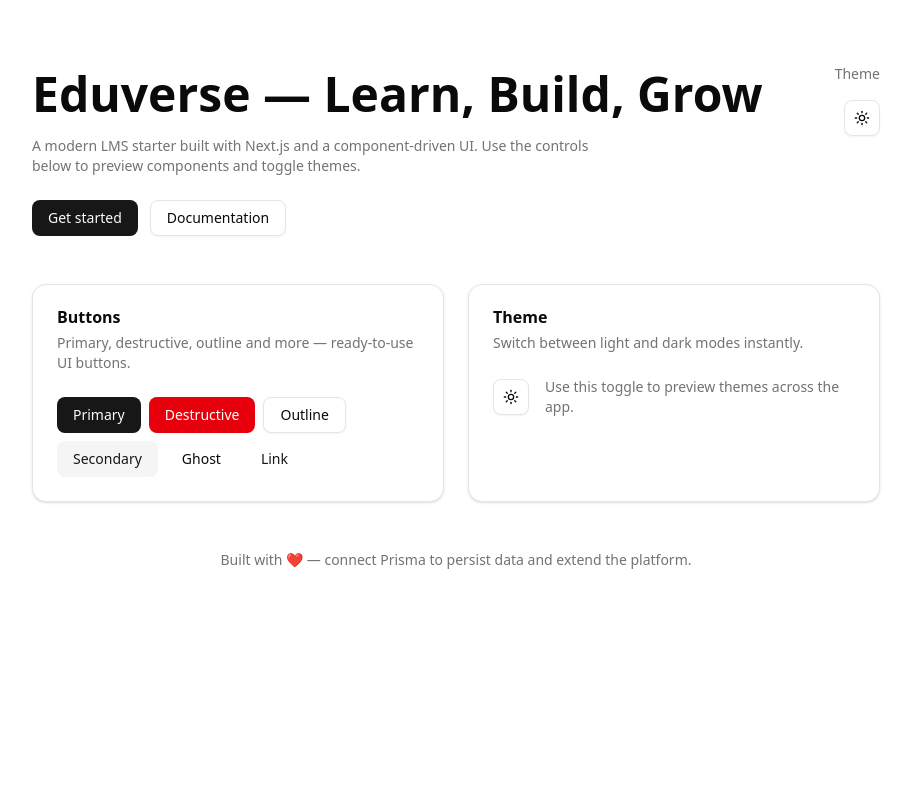
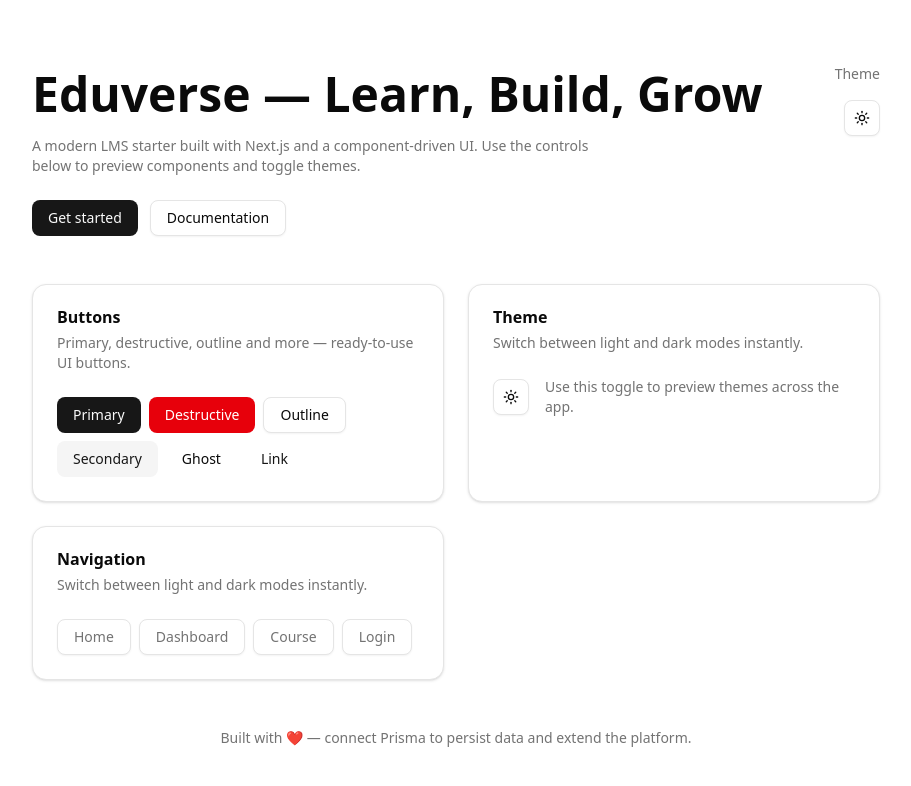
Before and after one commit to aashikur/eduverse-lms-platform, a Next.js app: page / in a window 1280 px wide. Shown: the top 786 px of the page, without its empty margins (184-1095 px from the left). Built offline with nearby package versions, Linux system fonts and the light colour scheme.

Commit message:
navigation

```diff
--- a/src/app/(public)/CourseDetails/page.tsx
+++ b/src/app/(public)/CourseDetails/page.tsx
@@ -82,14 +82,14 @@ const CourseDetails: React.FC<CourseDetailsProps> = () => {
         {/* --- 1. Hero Section: The Problem & The Solution (Dark/Light Shade Contrast) --- */}
         <header className="pt-16 pb-12 text-center relative overflow-hidden rounded-3xl bg-gray-950 border border-purple-900/50 shadow-2xl">
            {/* Background subtle gradient for premium feel */}
-           <div className="absolute inset-0 bg-gradient-to-br from-gray-900 to-black opacity-70"></div>
+           <div className="absolute inset-0 from-gray-900 to-black opacity-70"></div>
            <div className="relative z-10 p-8 sm:p-12">
               <p className="text-sm font-medium uppercase tracking-widest text-purple-400 mb-2">The Gravix Mastery Course</p>
               <h1 className="text-5xl sm:text-7xl font-extrabold text-white mb-6 leading-tight">
                   <span className="text-purple-500">Gravix</span>: Edit. Earn. Elevate.
               </h1>
               <h2 className="text-2xl sm:text-3xl font-light text-gray-300 max-w-4xl mx-auto">
-                 "**Why people can't learn video editing and earn money**?" We solve this with a complete editing and business blueprint.
+                Lorem ipsum dolor sit amet, consectetur adipisicing elit. Quaerat, esse?
               </h2>
               <div className="mt-8">
                  <Button>
--- /dev/null
+++ b/src/app/not-found.tsx
@@ -0,0 +1,23 @@
+'use client'
+
+import Link from 'next/link'
+
+export default function NotFound() {
+  return (
+    <div className="flex flex-col items-center justify-center min-h-screen text-center bg-gray-50 dark:bg-gray-900">
+      <h1 className="text-6xl font-bold text-blue-600 mb-4">404</h1>
+      <h2 className="text-2xl font-semibold text-gray-800 dark:text-gray-100 mb-2">
+        Page Not Found
+      </h2>
+      <p className="text-gray-600 dark:text-gray-400 mb-6 max-w-md">
+        Sorry, the page you’re looking for doesn’t exist or has been moved.
+      </p>
+      <Link
+        href="/"
+        className="px-6 py-2 text-white bg-blue-600 hover:bg-blue-700 rounded-lg transition-colors"
+      >
+        Go Back Home
+      </Link>
+    </div>
+  )
+}
--- a/src/app/page.tsx
+++ b/src/app/page.tsx
@@ -7,6 +7,21 @@ import {
   CardTitle,
 } from "@/components/ui/card";
 import { ThemeToggle } from "@/components/ui/ThemeToggle";
+import Link from "next/link";
+
+
+export interface NavLink  {
+  href: string,
+  label: string
+}
+
+// nav with links, home, about, contact, dashboard, login with link
+export const navItems : NavLink[] = [
+  {href: '/', label: 'Home'},
+  {href: '/dashboard', label: 'Dashboard'},
+  {href: '/course', label: 'Course'},
+  {href: '/login', label: 'Login'},
+]
 
 export default function HomePage() {
   return (
@@ -67,6 +82,29 @@ export default function HomePage() {
             </div>
           </CardContent>
         </Card>
+
+
+        <Card>
+          <CardHeader>
+            <CardTitle>Navigation</CardTitle>
+            <CardDescription>Switch between light and dark modes instantly.</CardDescription>
+          </CardHeader>
+          <CardContent>
+            <div className="flex items-center gap-4">
+              <span className="text-sm text-muted-foreground space-x-2">
+
+                {navItems.map((item) => (
+                  <Button variant={'outline'} key={item.href} asChild>
+                    <Link href={item.href}>{item.label}</Link>
+                  </Button>
+                ))}
+
+
+
+              </span>
+            </div>
+          </CardContent>
+        </Card>
       </section>
 
       <footer className="mt-12 text-center text-sm text-muted-foreground">
```
